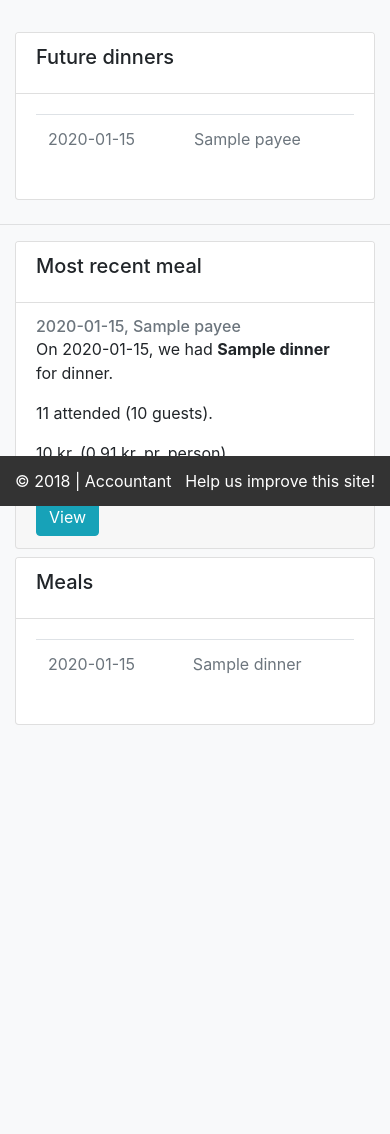
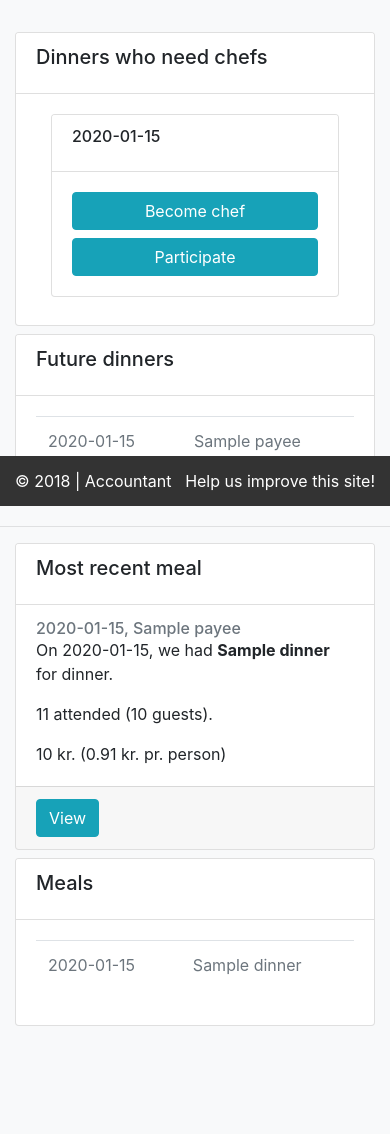
Before and after one commit to nymann/Accountant, a Python web app: template project/dinner_club/templates/dinner_club/mobile/index.html in a window 390 px wide. Shown: the part 338-1472 px from the top of the page. Before the commit the page ends 1063 px from the top, so only its background shows below. Run offline with Jinja, Linux system fonts and the light colour scheme; the template is opened without the code that fills it: most values are stand-ins (such as "Sample title", 1, 10 or a date in 2020); some libraries are stand-ins or nearby versions.

Commit message:
Added mobile support #98

```diff
--- a/project/dinner_club/templates/dinner_club/mobile/index.html
+++ b/project/dinner_club/templates/dinner_club/mobile/index.html
@@ -12,6 +12,23 @@
 {% block content %}
     <div class="container">
         <div class="row">
+            {% if dinners_future_nochef %}
+                <div class="col-lg-12 mb-2">
+                    <div class="card bg-white">
+                        <div class="card-header bg-white">
+                            <h5 class="card-title">Dinners who need chefs
+                            {% if dinners_future_nochef|length > 1 %}
+                                <a class="btn btn-info float-sm-right" href="#carouselExampleIndicators" role="button" data-slide="next">Next</a>
+                                <a class="btn btn-info float-sm-right mr-2" href="#carouselExampleIndicators" role="button" data-slide="prev">Prev</a>
+                            {% endif %}
+                            </h5>
+                        </div>
+                        <div class="card-body">
+                            {% include 'dinner_club/mobile/no_chef_dinners.html' %}
+                        </div>
+                    </div>
+                </div>
+            {% endif %}
             <div class="col-lg-12 mb-2">
                 <div class="card bg-white">
                     <div class="card-header bg-white">
--- /dev/null
+++ b/project/dinner_club/templates/dinner_club/mobile/no_chef_dinners.html
@@ -0,0 +1,43 @@
+<div class="col-lg-12 mb-2">
+    <div id="carouselExampleIndicators" class="carousel slide" data-ride="carousel" data-interval="false">
+        {#
+        <ol class="carousel-indicators">
+            <li data-target="#carouselExampleIndicators" data-slide-to="0" class="active"></li>
+            <li data-target="#carouselExampleIndicators" data-slide-to="1"></li>
+            <li data-target="#carouselExampleIndicators" data-slide-to="2"></li>
+        </ol>
+        #}
+
+        <div class="carousel-inner">
+            {% for dinner in dinners_future_nochef %}
+                {% if loop.first %}
+
+                        <div class="carousel-item active">
+                            <div class="row">
+                            {% include 'dinner_club/mobile/no_chef_dinners_card.html' %}
+                            </div>
+                        </div>
+
+                {% else %}
+
+                        <div class="carousel-item">
+                            <div class="row">
+                            {% include 'dinner_club/mobile/no_chef_dinners_card.html' %}
+                            </div>
+                        </div>
+
+                {% endif %}
+            {% endfor %}
+        </div>
+      <!--  {#        {% if dinners_future_nochef|length > 10 %}#}
+        <a class="carousel-control-prev" href="#carouselExampleIndicators" role="button" data-slide="prev">
+            <span class="carousel-control-prev-icon" aria-hidden="true"></span>
+            <span class="sr-only">Previous</span>
+        </a>
+        <a class="carousel-control-next" href="#carouselExampleIndicators" role="button" data-slide="next">
+            <span class="carousel-control-next-icon" aria-hidden="true"></span>
+            <span class="sr-only">Next</span>
+        </a>
+        {#        {% endif %}#}-->
+    </div>
+</div>
--- /dev/null
+++ b/project/dinner_club/templates/dinner_club/mobile/no_chef_dinners_card.html
@@ -0,0 +1,31 @@
+<div class="col-lg-3">
+    <div class="card bg-white">
+        <div class="card-header bg-white">
+            <h6 class="card-title">{{ dinner.madtid.strftime("%d/%m/%Y (%a)") }}</h6>
+        </div>
+        <div class="card-body">
+            <a href="{{ url_for('dinner_club.become_payee', user_id=current_user.id,
+                                                dinner_id=dinner.id) }}" class="btn btn-info col-lg-12 mb-2"
+               name="dinner_id" id="dinner_id"> Become chef </a>
+            <br>
+            {# This monster of statements is here because of issue 91 #}
+            {% for dinner_p in dinners_future_p %}
+                {% if dinner.id == dinner_p.id %}
+                    {% if current_user in dinner_p.participants %}
+                        <a href="{{ url_for('dinner_club.participate', user_id=current_user.id,
+                                                    dinner_id=dinner.id) }}"
+                           class="btn btn-danger col-lg-12" name="dinner_id" id="dinner_id">
+                            Can't Participate
+                        </a>
+                    {% else %}
+                        <a href="{{ url_for('dinner_club.participate', user_id=current_user.id,
+                                                    dinner_id=dinner.id) }}"
+                           class="btn btn-info col-lg-12" name="dinner_id" id="dinner_id">
+                            Participate
+                        </a>
+                    {% endif %}
+                {% endif %}
+            {% endfor %}
+        </div>
+    </div>
+</div>
```
